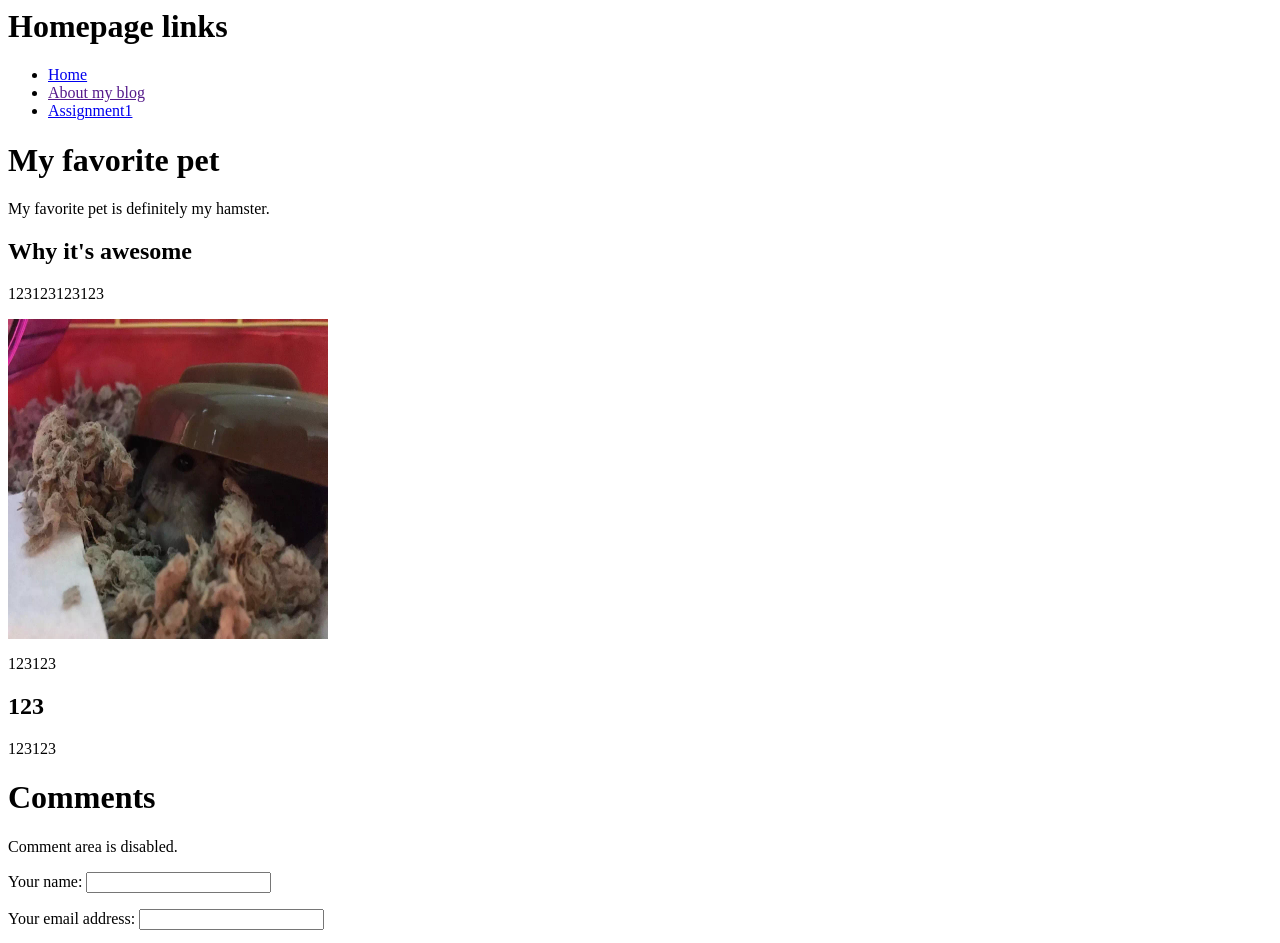
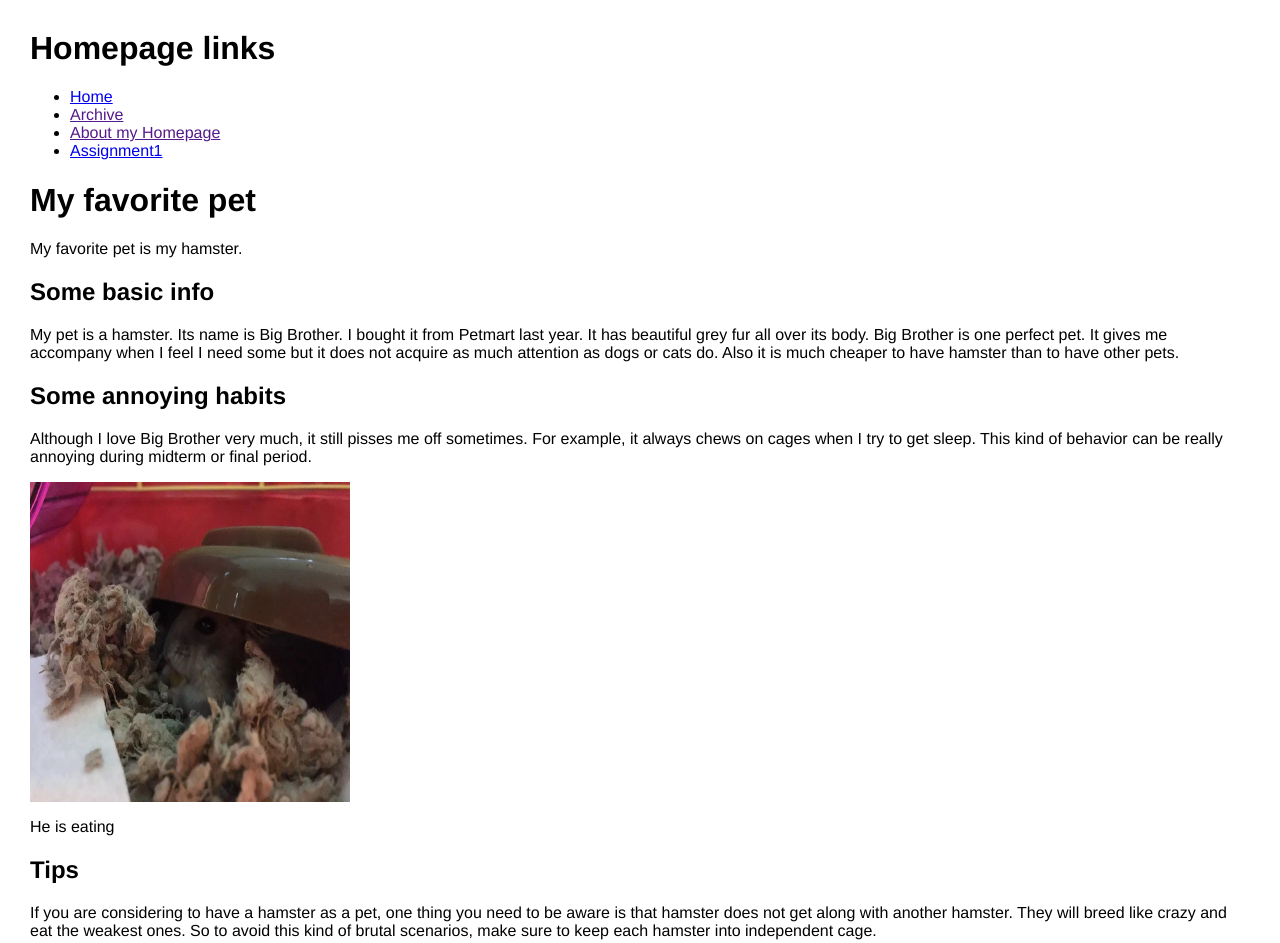
Before and after one commit to BlakeTZ/BlakeTZ.github.io, a plain HTML site: page Assignment4/index.html in a window 1280 px wide. Shown: the top 943 px of the page. Drawn offline with nearby package versions, Linux system fonts and the light colour scheme.

Commit message:
Update index.html

```diff
--- a/Assignment4/index.html
+++ b/Assignment4/index.html
@@ -1,25 +1,34 @@
 <html lang="en">
 	<head>
 		<title>My Homepage</title>
+		<style>
+			body { font-family: Helvetica, Arial, sans-serif; margin: 30px; }
+			#alert { border: 1px solid red; background: white; padding: 10px; display: none;}
+		</style>
+		<script src="alter.js"></script>
+		<script src="https://ajax.googleapis.com/ajax/libs/jquery/3.2.1/jquery.min.js"></script>
 	</head>
 	<body>
 		<div role="navigation">
 			<h1>Homepage links</h1>
 			<ul>
 				<li><a href="https://blaketz.github.io/Assignment4/index.html">Home</a></li>
-				<li><a href="">About my blog</a></li>
+				<li><a href="">Archive</a></li>
+				<li><a href="">About my Homepage</a></li>
 				<li><a href="https://BlakeTZ.github.io">Assignment1</a></li>
 			</ul>
 		</div>
 		<div role="main">
 			<h1>My favorite pet</h1>
-			<p>My favorite pet is definitely my hamster.</p>
-			<h2>Why it's awesome</h2>
-			<p>123123123123</p>
+			<p>My favorite pet is my hamster.</p>
+			<h2>Some basic info</h2>
+			<p>My pet is a hamster. Its name is Big Brother. I bought it from Petmart last year. It has beautiful grey fur all over its body. Big Brother is one perfect pet. It gives me accompany when I feel I need some but it does not acquire as much attention as dogs or cats do. Also it is much cheaper to have hamster than to have other pets.</p>
+			<h2>Some annoying habits</h2>
+			<p>Although I love Big Brother very much, it still pisses me off sometimes. For example, it always chews on cages when I try to get sleep. This kind of behavior can be really annoying during midterm or final period.</p>
 			<p><img src="https://BlakeTZ.github.io/Assignment4/images/eating.jpeg" width="320" height="320"></p>
-			<p>123123</p>
-			<h2>123</h2>
-			<p>123123</p>
+			<p>He is eating</p>
+			<h2>Tips</h2>
+			<p>If you are considering to have a hamster as a pet, one thing you need to be aware is that hamster does not get along with another hamster. They will breed like crazy and eat the weakest ones. So to avoid this kind of brutal scenarios, make sure to keep each hamster into independent cage.</p>
 			<h1>Comments</h1>
 			<div role="alert" id="alert">Comment area is disabled.</div>
 			<div>
@@ -38,5 +47,4 @@
 				<p><button id="commentButton">Submit comment</button></p>
 			</div>
 		</div>
-	<script src="https://ajax.googleapis.com/ajax/libs/jquery/3.2.1/jquery.min.js"></script>
 	</body>
```
